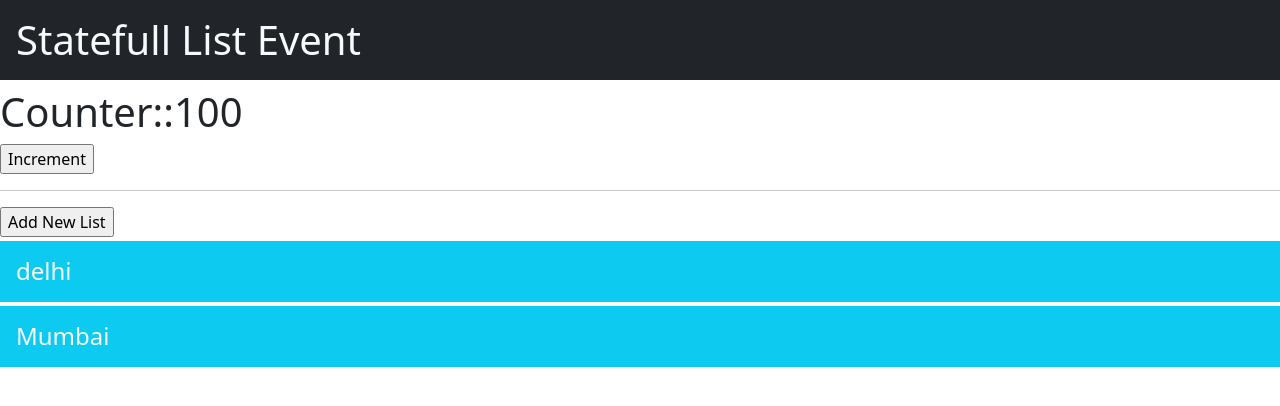
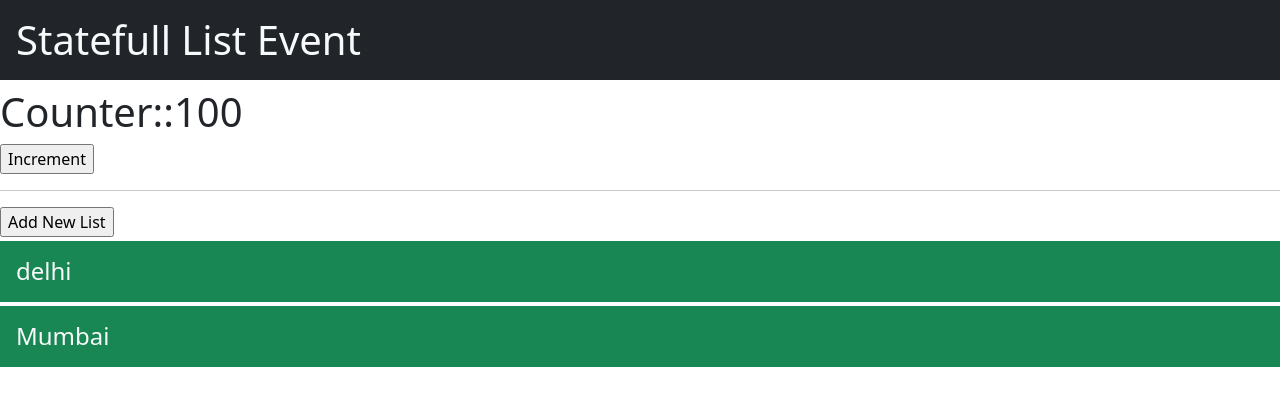
Before and after one commit to Ninad-Bandiwadekar/React, a React (Create React App) app in the folder firstapp/: page / in a window 1280 px wide. Shown: the top 406 px of the page. Built offline with nearby package versions, Linux system fonts and the light colour scheme.

Commit message:
bootstrap

```diff
--- a/firstapp/src/App.js
+++ b/firstapp/src/App.js
@@ -30,7 +30,7 @@ function App() {
 
       <input type="button" value="Add New List" onClick={addNewElement} />
       {list.map((item) => {
-        return <h1 className="bg-info text-light my-1 p-3 h4">{item}</h1>;
+        return <h1 className="bg-success text-light my-1 p-3 h4">{item}</h1>;
       })}
     </div>
   );
```
